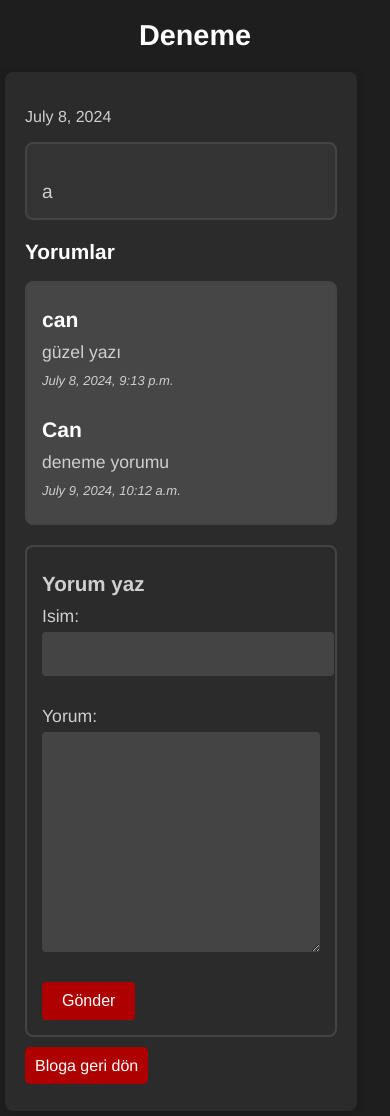
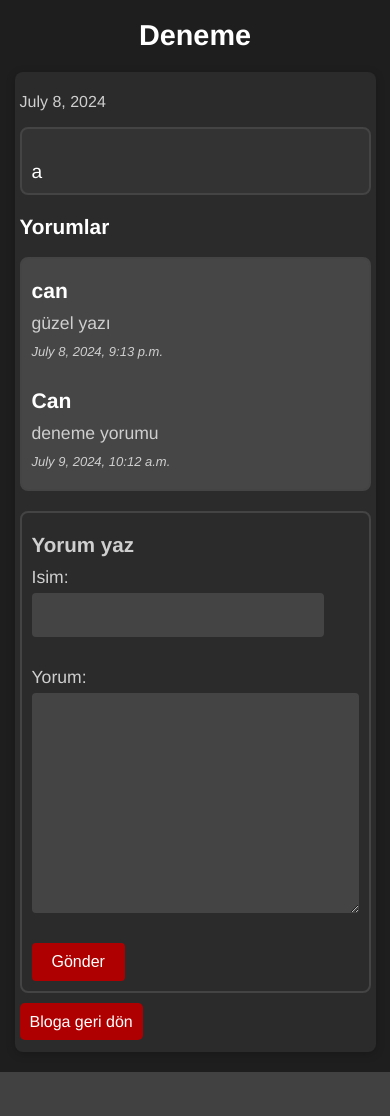
Before and after one commit to cankocman/django-blog, a Django app: page /blog/2/ in a window 390 px wide. After the commit the page ends 1072 px from the top, so only its background shows below. Run offline with Django 5.2, Linux system fonts and the light colour scheme; data comes from the database, SQL or seed files in the repository.

Commit message:
responsiveness

```diff
--- a/blog/templates/blog/blog_detail.html
+++ b/blog/templates/blog/blog_detail.html
@@ -36,6 +36,8 @@
         .content {
             white-space: pre-line;
             background-color: #333;
+            color: white;
+            font-size: large;
         }
 
         .comments {
@@ -106,11 +108,11 @@
 
         @media (max-width: 768px) {
             .container {
-                width: 80%;
-                margin: 10px;
+                width: 85%;
+                padding: 10px;
             }
             .content, .comments, .comment-form {
-                padding: 15px;
+                padding: 10px;
             }
             h1 {
                 font-size: 1.8em;
@@ -124,8 +126,8 @@
         }
         @media (max-width: 480px) {
             .container {
-                width: 80%;
-                margin: 5px;
+                width: 90%;
+                padding: 5px;
             }
             h1 {
                 font-size: 1.8em;
```
